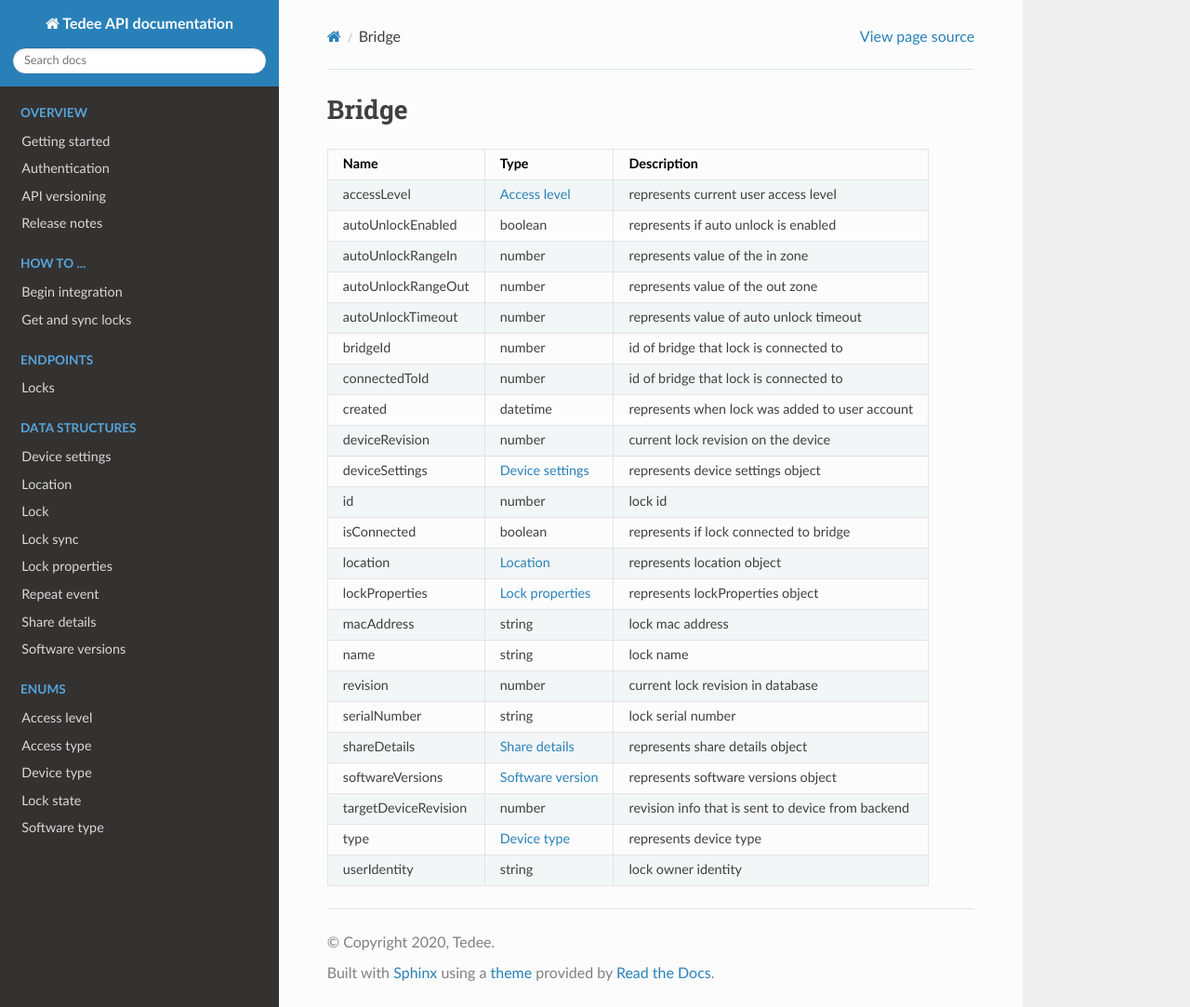
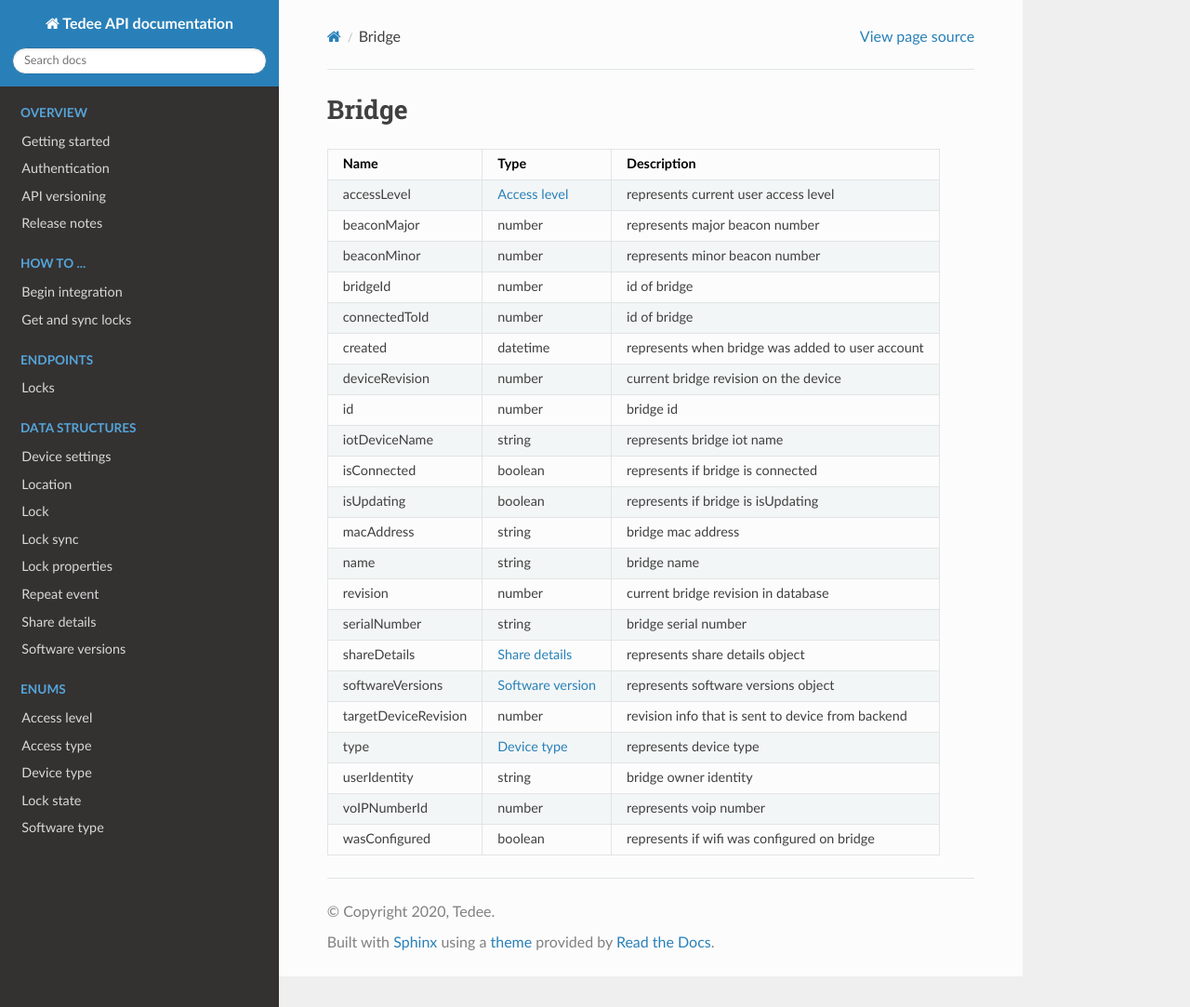
Before and after one commit to tedee-com/tedee-api-doc, a Sphinx documentation site: the page built from docs/source/datastructures/bridge.rst, in a window 1280 px wide and 1083 px high. Shown: the whole window at 93% size. Built offline with Sphinx 7.4.7 and the Read the Docs theme 2.0.0, drawn with Linux system fonts in a browser that asks for light colours.

Commit message:
Update bridge data structure

```diff
--- a/docs/source/datastructures/bridge.rst
+++ b/docs/source/datastructures/bridge.rst
@@ -6,39 +6,33 @@ Bridge
 +========================+====================================================+===================================================+
 | accessLevel            | :doc:`Access level <../enums/access-level>`        | represents current user access level              |
 +------------------------+----------------------------------------------------+---------------------------------------------------+
-| autoUnlockEnabled      | boolean                                            | represents if auto unlock is enabled              |
+| beaconMajor            | number                                             | represents major beacon number                    |
 +------------------------+----------------------------------------------------+---------------------------------------------------+
-| autoUnlockRangeIn      | number                                             | represents value of the in zone                   |
+| beaconMinor            | number                                             | represents minor beacon number                    |
 +------------------------+----------------------------------------------------+---------------------------------------------------+
-| autoUnlockRangeOut     | number                                             | represents value of the out zone                  |
+| bridgeId               | number                                             | id of bridge                                      |
 +------------------------+----------------------------------------------------+---------------------------------------------------+
-| autoUnlockTimeout      | number                                             | represents value of auto unlock timeout           |
+| connectedToId          | number                                             | id of bridge                                      |
 +------------------------+----------------------------------------------------+---------------------------------------------------+
-| bridgeId               | number                                             | id of bridge that lock is connected to            |
+| created                | datetime                                           | represents when bridge was added to user account  |
 +------------------------+----------------------------------------------------+---------------------------------------------------+
-| connectedToId          | number                                             | id of bridge that lock is connected to            |
+| deviceRevision         | number                                             | current bridge revision on the device             |
 +------------------------+----------------------------------------------------+---------------------------------------------------+
-| created                | datetime                                           | represents when lock was added to user account    |
+| id                     | number                                             | bridge id                                         |
 +------------------------+----------------------------------------------------+---------------------------------------------------+
-| deviceRevision         | number                                             | current lock revision on the device               |
+| iotDeviceName          | string                                             | represents bridge iot name                        |
 +------------------------+----------------------------------------------------+---------------------------------------------------+
-| deviceSettings         | :doc:`Device settings <device-settings>`           | represents device settings object                 |
+| isConnected            | boolean                                            | represents if bridge is connected                 |
 +------------------------+----------------------------------------------------+---------------------------------------------------+
-| id                     | number                                             | lock id                                           |
+| isUpdating             | boolean                                            | represents if bridge is isUpdating                |
 +------------------------+----------------------------------------------------+---------------------------------------------------+
-| isConnected            | boolean                                            | represents if lock connected to bridge            |
+| macAddress             | string                                             | bridge mac address                                |
 +------------------------+----------------------------------------------------+---------------------------------------------------+
-| location               | :doc:`Location <location>`                         | represents location object                        |
+| name                   | string                                             | bridge name                                       |
 +------------------------+----------------------------------------------------+---------------------------------------------------+
-| lockProperties         | :doc:`Lock properties <lock-properties>`           | represents lockProperties object                  |
+| revision               | number                                             | current bridge revision in database               |
 +------------------------+----------------------------------------------------+---------------------------------------------------+
-| macAddress             | string                                             | lock mac address                                  |
-+------------------------+----------------------------------------------------+---------------------------------------------------+
-| name                   | string                                             | lock name                                         |
-+------------------------+----------------------------------------------------+---------------------------------------------------+
-| revision               | number                                             | current lock revision in database                 |
-+------------------------+----------------------------------------------------+---------------------------------------------------+
-| serialNumber           | string                                             | lock serial number                                |
+| serialNumber           | string                                             | bridge serial number                              |
 +------------------------+----------------------------------------------------+---------------------------------------------------+
 | shareDetails           | :doc:`Share details <share-details>`               | represents share details object                   |
 +------------------------+----------------------------------------------------+---------------------------------------------------+
@@ -48,5 +42,9 @@ Bridge
 +------------------------+----------------------------------------------------+---------------------------------------------------+
 | type                   | :doc:`Device type <../enums/device-type>`          | represents device type                            |
 +------------------------+----------------------------------------------------+---------------------------------------------------+
-| userIdentity           | string                                             | lock owner identity                               |
+| userIdentity           | string                                             | bridge owner identity                             |
 +------------------------+----------------------------------------------------+---------------------------------------------------+
+| voIPNumberId           | number                                             | represents voip number                            |
++------------------------+----------------------------------------------------+---------------------------------------------------+
+| wasConfigured          | boolean                                            | represents if wifi was configured on bridge       |
++------------------------+----------------------------------------------------+---------------------------------------------------+
```
